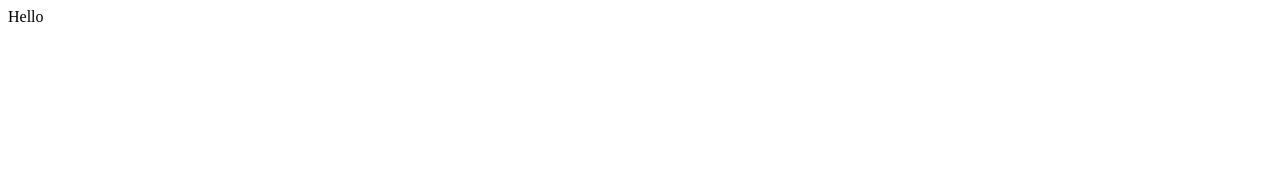
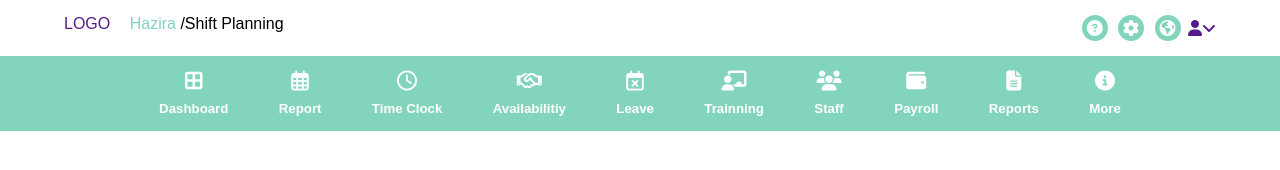
Before and after one commit to mehedianikgit/Mind-Orbital-repository, a plain HTML site: page index.html in a window 1280 px wide. Drawn offline with Linux system fonts and the light colour scheme.

Commit message:
section added

```diff
--- a/index.html
+++ b/index.html
@@ -6,8 +6,68 @@
     <meta name="viewport" content="width=device-width, initial-scale=1.0">
     <link rel="stylesheet" href="style.css">
     <title>Document</title>
+    <script src="https://kit.fontawesome.com/eb546cdf29.js" crossorigin="anonymous"></script>
 </head>
 <body>
-    Hello
+    <section class="top_nav">
+        <div class="logo_side">
+            <a href=""><Span>LOGO</Span></a>
+            <p class="text_col">Hazira</p>
+            <p>/Shift Planning</p>
+        </div>
+        <div class="icons">
+            <a href=""><i class="fa-solid fa-circle-question"></i>
+                <i class="fa-solid fa-gear"></i>
+                <i class="fa-solid fa-earth-americas"></i>
+                <span class="fa-solid fa-user"><span class="fa-solid fa-angle-down"></span></span></a>
+        </div>
+    </section>
+    <!-- top nav end  -->
+    <nav>
+        <div class="nav_container">
+            <a href=""><div class="nav_item">
+                <i class="fa-solid fa-border-all"></i>
+                <h5>Dashboard</h5>
+            </div></a>
+            <a href=""><div class="nav_item">
+                <i class="fa-regular fa-calendar-days"></i>
+                <h5>Report</h5>
+            </div></a>
+            <a href=""><div class="nav_item">
+                <i class="fa-regular fa-clock"></i>
+                <h5>Time Clock</h5>
+            </div></a>
+            <a href=""><div class="nav_item">
+                <i class="fa-regular fa-handshake"></i>
+                <h5>Availabilitiy</h5>
+            </div></a>
+            <a href=""><div class="nav_item">
+                <i class="fa-regular fa-calendar-xmark"></i>
+                <h5>Leave</h5>
+            </div></a>
+            <a href=""><div class="nav_item">
+                <i class="fa-solid fa-chalkboard-user"></i>
+                <h5>Trainning</h5>
+            </div></a>
+            <a href=""><div class="nav_item">
+                <i class="fa-solid fa-users"></i>
+                <h5>Staff</h5>
+            </div></a>
+            <a href=""><div class="nav_item">
+                <i class="fa-solid fa-wallet"></i>
+                <h5>Payroll </h5>
+            </div></a>
+            <a href=""><div class="nav_item">
+                <i class="fa-solid fa-file-lines"></i>
+                <h5>Reports</h5>
+            </div></a>
+            <a href=""><div class="nav_item">
+                <i class="fa-solid fa-circle-info"></i>
+                <h5>More</h5>
+            </div></a>
+        </div>
+    </nav>
+    <!-- main nav end -->
+
 </body>
 </html>
--- a/style.css
+++ b/style.css
@@ -0,0 +1,64 @@
+* {
+    margin: 0px;
+    padding: 0px;
+}
+body{
+    font-family:Arial, Helvetica, sans-serif;
+}
+a {
+    text-decoration: none;
+}
+p {
+    font-size: 16px;
+    font: weight 600px;
+    display: inline;
+}
+
+/* ----------top nav start */
+.text_col{
+    color: #82d4bc;
+    margin-left: 15px;
+}
+
+.icons i{
+    color: white;
+    background-color:#82d4bc;
+    padding: 5px;
+    border-radius: 50%;
+    margin-inline: 3px;
+}
+
+.top_nav{
+    display: flex;
+    justify-content: space-between;
+    width: 90%;
+    margin: auto;
+    padding: 15px 0px;
+}
+
+/* ----------top nav end */
+
+/* ----------main nav start */
+
+nav{
+    background-color: #82d4bc;
+    padding: 15px;
+}
+.nav_item{
+    text-align: center;
+    color: white;
+}
+
+.nav_item i{
+    font-size: 20px;
+    margin-bottom: 10px;
+}
+.nav_container{
+    display: flex;
+    justify-content: space-evenly;
+    width: 85%;
+    margin: auto;
+}
+/* ---------main nav section end */
+
+/* ------------side bar start */
```
